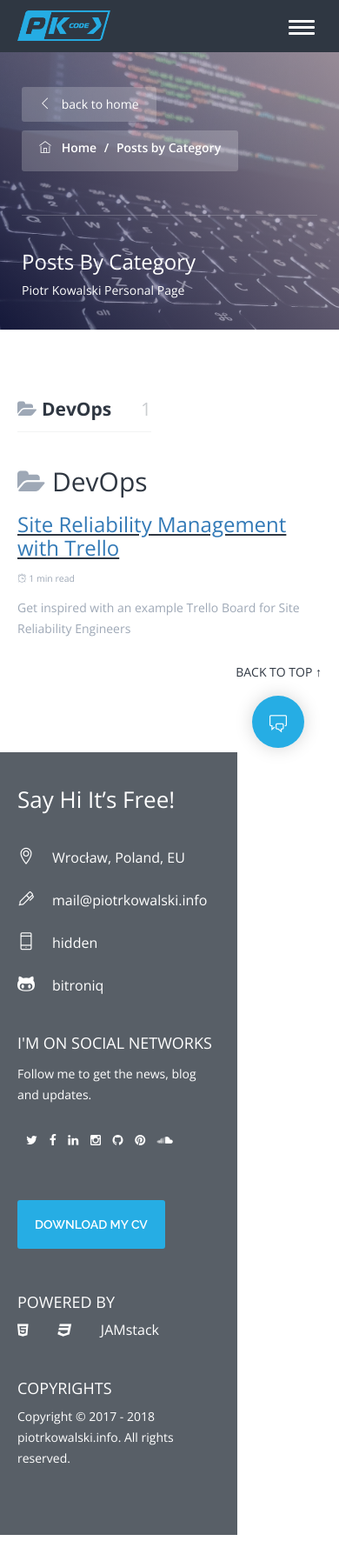
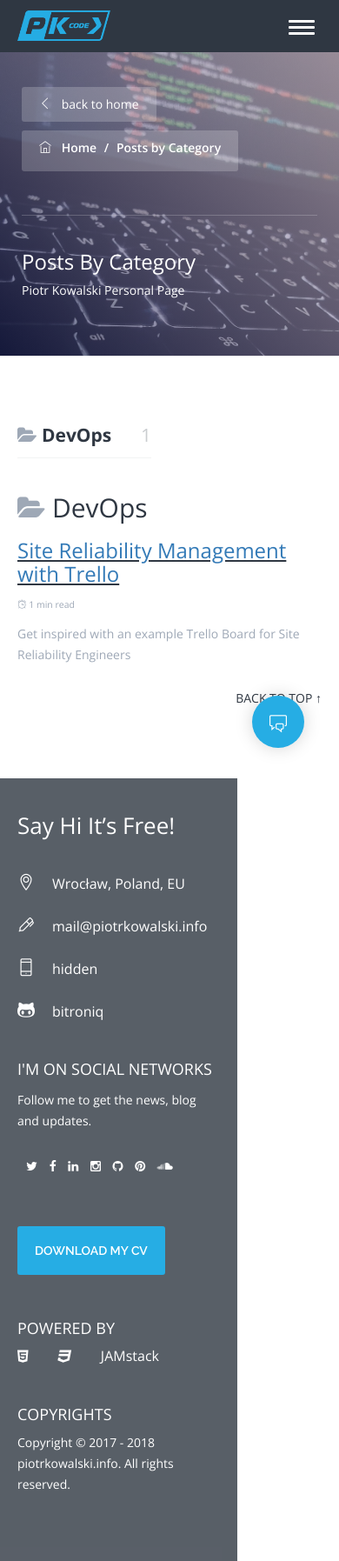
Before and after one commit to bitroniq/bitroniq.github.io, a Jekyll site: the page built from _pages/archive-categories.md, in a window 390 px wide. Shown: the whole page at 87% size. Built offline with Jekyll 4.4.1, drawn with Linux system fonts in a browser that asks for light colours; comment, search, counter and statistics services are not loaded; before the commit the page ends 1765 px from its top, so only the background shows below that.

Commit message:
Fix #61 Increase top row height

```diff
--- a/assets/css/responsive.css
+++ b/assets/css/responsive.css
@@ -227,7 +227,7 @@ NOTE: This is responsive stylesheet of template, This file contains the styling
 .contact-toggle { right: 40px; bottom: 40px; }
 .page-header { padding: 20px; }
 .page-header-title h1 { font-size: 28px; }
-.page-header { height: 320px; }
+.page-header { height: 350px; }
 .page-header .page-header-title { padding: 70px 0px; }
 .ui-datepicker .ui-datepicker-prev { left: 28px;  }
 .ui-datepicker .ui-datepicker-next { right: 0px; }
```
